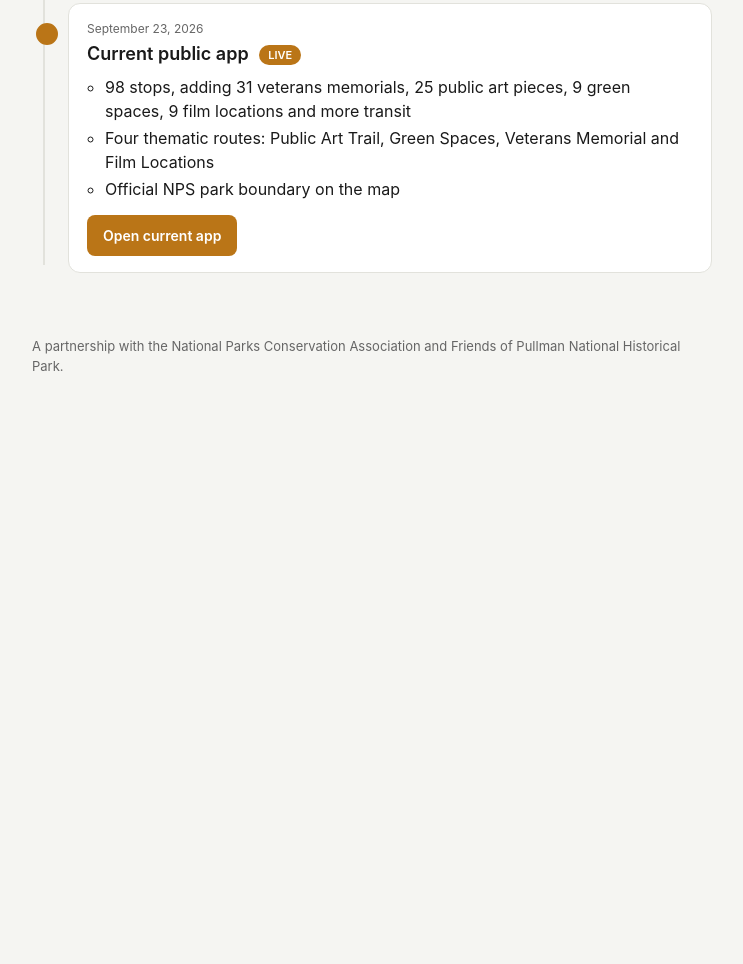
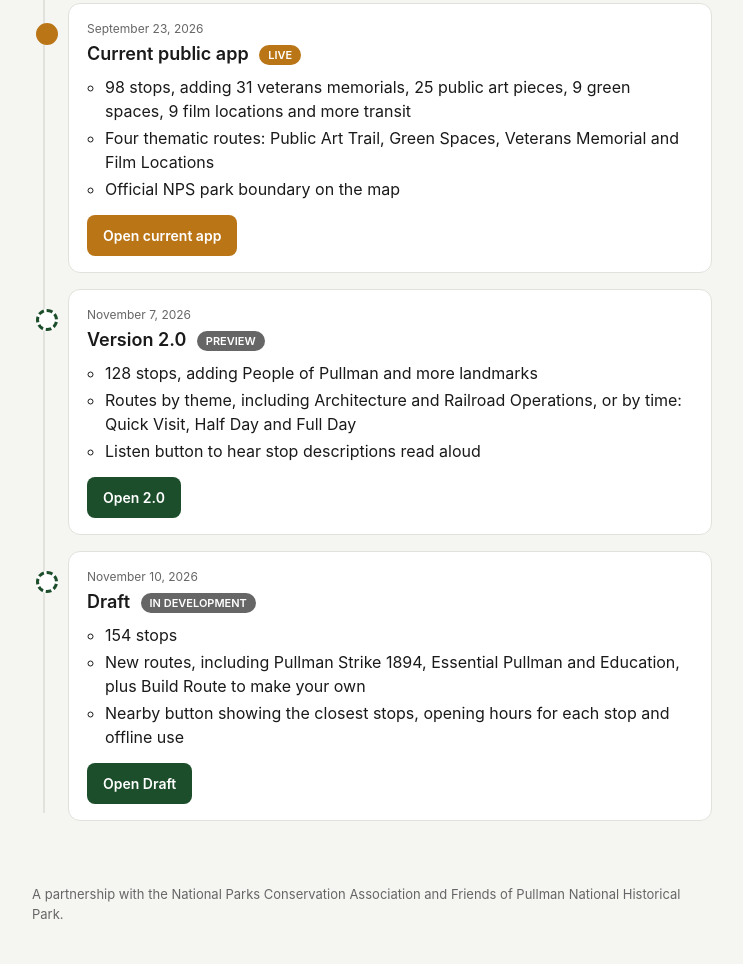
Before and after one commit to mcmahonag/pullman-cultural-trail-v1, a plain HTML site: page index.html in a window 1280 px wide. Shown: the part 808-1772 px from the top of the page, without its empty margins (268-1011 px from the left). Before the commit the page ends 1224 px from the top, so only its background shows below. Drawn offline with Linux system fonts and the light colour scheme.

Commit message:
Add 2.0 (preview) and Draft (in development) to the version timeline
Co-Authored-By: Claude Opus 5.5 <noreply@anthropic.com>
Claude-Session: https://claude.ai/code/session_01PnBMnN8WjyhiDdcyi7Scw4

```diff
--- a/index.html
+++ b/index.html
@@ -34,6 +34,8 @@ h2{font-size:13px;text-transform:uppercase;letter-spacing:.8px;color:var(--muted
 .btn{display:inline-block;background:var(--brand);color:#fff;text-decoration:none;font-weight:600;font-size:14px;padding:10px 16px;border-radius:8px}
 .btn:hover{opacity:.9}
 .v.current .btn{background:var(--accent)}
+.v.next::before{border-style:dashed}
+.tag-next{background:var(--muted)}
 footer{max-width:720px;margin:0 auto;padding:0 20px 40px;font-size:13px;color:var(--muted)}
 @media (max-width:480px){h1{font-size:24px}.stat strong{font-size:19px}}
 </style>
@@ -95,6 +97,32 @@ footer{max-width:720px;margin:0 auto;padding:0 20px 40px;font-size:13px;color:va
         <a class="btn" href="https://mcmahonag.github.io/pullman-cultural-trail/">Open current app</a>
       </div>
     </li>
+
+    <li class="v next">
+      <div class="card">
+        <p class="date">November 7, 2026</p>
+        <h3>Version 2.0 <span class="tag tag-next">PREVIEW</span></h3>
+        <ul>
+          <li>128 stops, adding People of Pullman and more landmarks</li>
+          <li>Routes by theme, including Architecture and Railroad Operations, or by time: Quick Visit, Half Day and Full Day</li>
+          <li>Listen button to hear stop descriptions read aloud</li>
+        </ul>
+        <a class="btn" href="https://mcmahonag.github.io/Pullman-Cultural-Trail-2.0/">Open 2.0</a>
+      </div>
+    </li>
+
+    <li class="v next">
+      <div class="card">
+        <p class="date">November 10, 2026</p>
+        <h3>Draft <span class="tag tag-next">IN DEVELOPMENT</span></h3>
+        <ul>
+          <li>154 stops</li>
+          <li>New routes, including Pullman Strike 1894, Essential Pullman and Education, plus Build Route to make your own</li>
+          <li>Nearby button showing the closest stops, opening hours for each stop and offline use</li>
+        </ul>
+        <a class="btn" href="https://mcmahonag.github.io/Pullman-Cultural-Trail-Draft/">Open Draft</a>
+      </div>
+    </li>
   </ol>
 </main>
 
```
